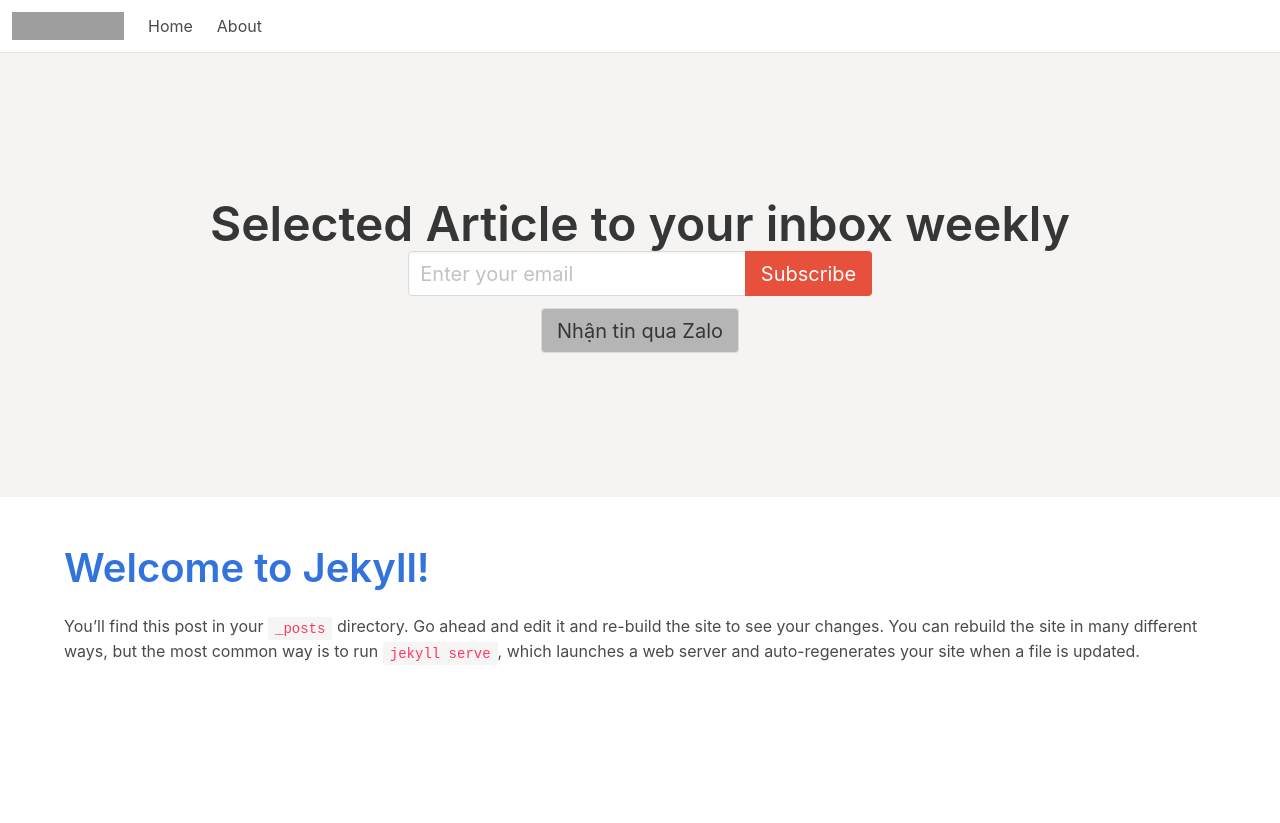
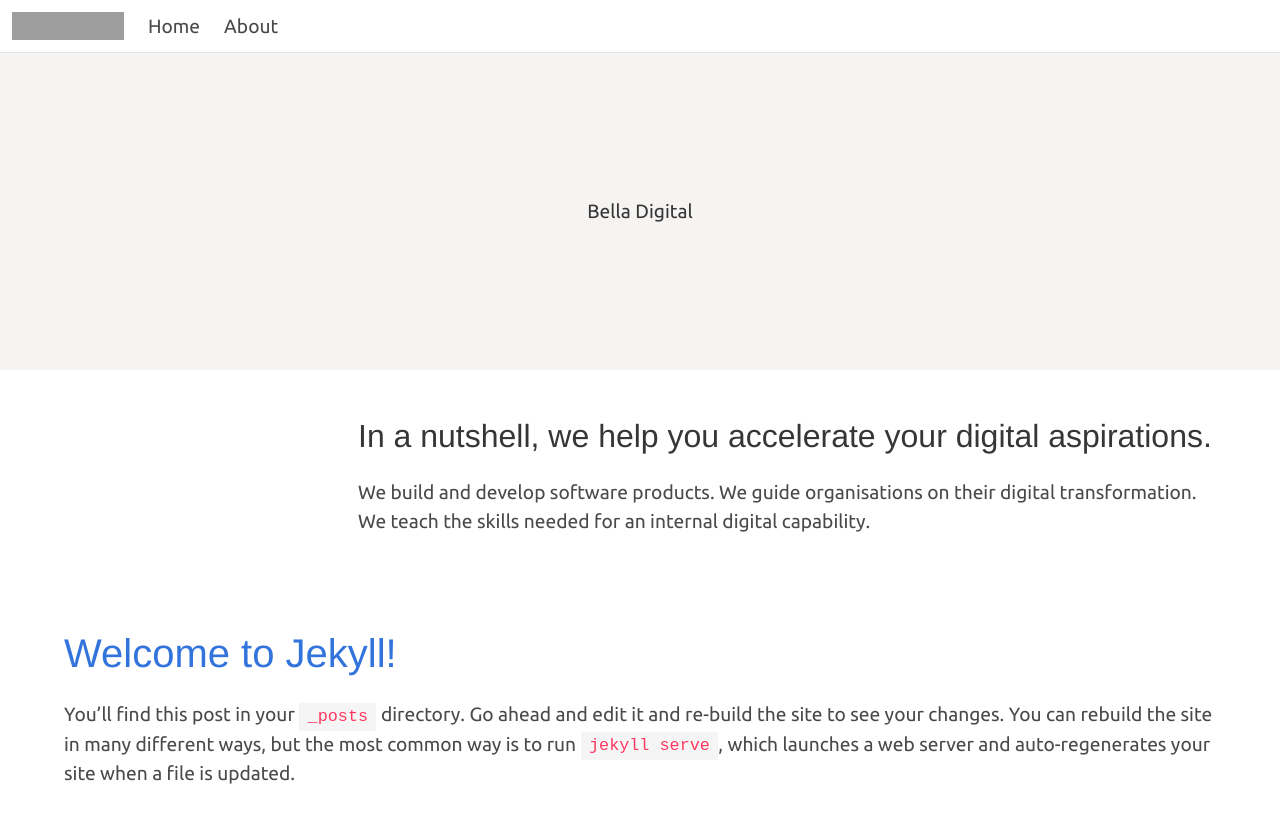
Before and after one commit to vuamitom/bellasnotes, a Jekyll site: the page built from index.html, in a window 1280 px wide. Shown: the top 823 px of the page. Built offline with Jekyll 4.4.1, drawn with Linux system fonts in a browser that asks for light colours; some web fonts are replaced; grey boxes are pictures that could not be loaded.

Commit message:
choose font size

```diff
--- a/_sass/main.scss
+++ b/_sass/main.scss
@@ -1,6 +1,13 @@
 $primary: rgb(231, 81, 59);
 $light: rgb(245, 244, 242);
 $black: rgb(112, 108, 100);
+
+
+@import url('https://fonts.googleapis.com/css?family=Palanquin+Dark|Ubuntu&display=swap');
+$family-title-sans-serif: 'Palanquin Dark',Helvetica,Arial,sans-serif;
+$family-sans-serif: 'Ubuntu',Helvetica,Arial,sans-serif;
+$family-primary: $family-sans-serif;
+
 @import "bulma/sass/utilities/_all.sass";
 @import "bulma/sass/base/_all.sass";
 @import "bulma/sass/grid/columns.sass";
@@ -12,6 +19,15 @@ $black: rgb(112, 108, 100);
 @import "bulma/sass/elements/form.sass";
 @import "bulma/sass/elements/button.sass";
 
+body {
+	font-size: 1.2rem;
+}
+
+.title {
+	font-family: $family-title-sans-serif;
+	font-weight: 400;
+}
+
 .bl-border-bottom {
 	border-bottom: 1px solid rgb(229, 227, 221);
 }
--- a/index.html
+++ b/index.html
@@ -7,29 +7,27 @@ title: Bella's Notes
   <div class="hero-body">
     <div class="container">
 	      <div class="has-text-centered">
-		      <p class="title is-1">
-		        Selected Article to your inbox weekly
-		      </p>
+		      Bella Digital
 	  	  </div>
-
-	      <div class="">
-	      	<div class="field has-addons is-centered">
-			  <div class="control">
-			    <input class="input is-medium" type="text" placeholder="Enter your email">
-			  </div>
-			  <div class="control">
-			    <a class="button is-medium is-primary">
-			      Subscribe
-			    </a>
-			  </div>
-			</div>
-			<div class="field is-centered">
-				<button class="button is-medium has-background-grey-light">Nhận tin qua Zalo</button>
-			</div>
-	      </div>
-
     </div>
   </div>
+</section>
+
+<section class="section">
+	<div class="container">
+		<div class="columns">
+			<div class="column is-one-quarter">
+			</div>
+			<div class="column">
+				<h1 class="title is-3">In a nutshell, we help you accelerate your digital aspirations.</h1>
+				<div>
+					We build and develop software products.
+We guide organisations on their digital transformation.
+We teach the skills needed for an internal digital capability.
+				</div>
+			</div>
+		</div>
+	</div>
 </section>
 
 <section class="section">
```
Also changed, not shown: _includes/subscribe.html (added, +28 -0 lines).
